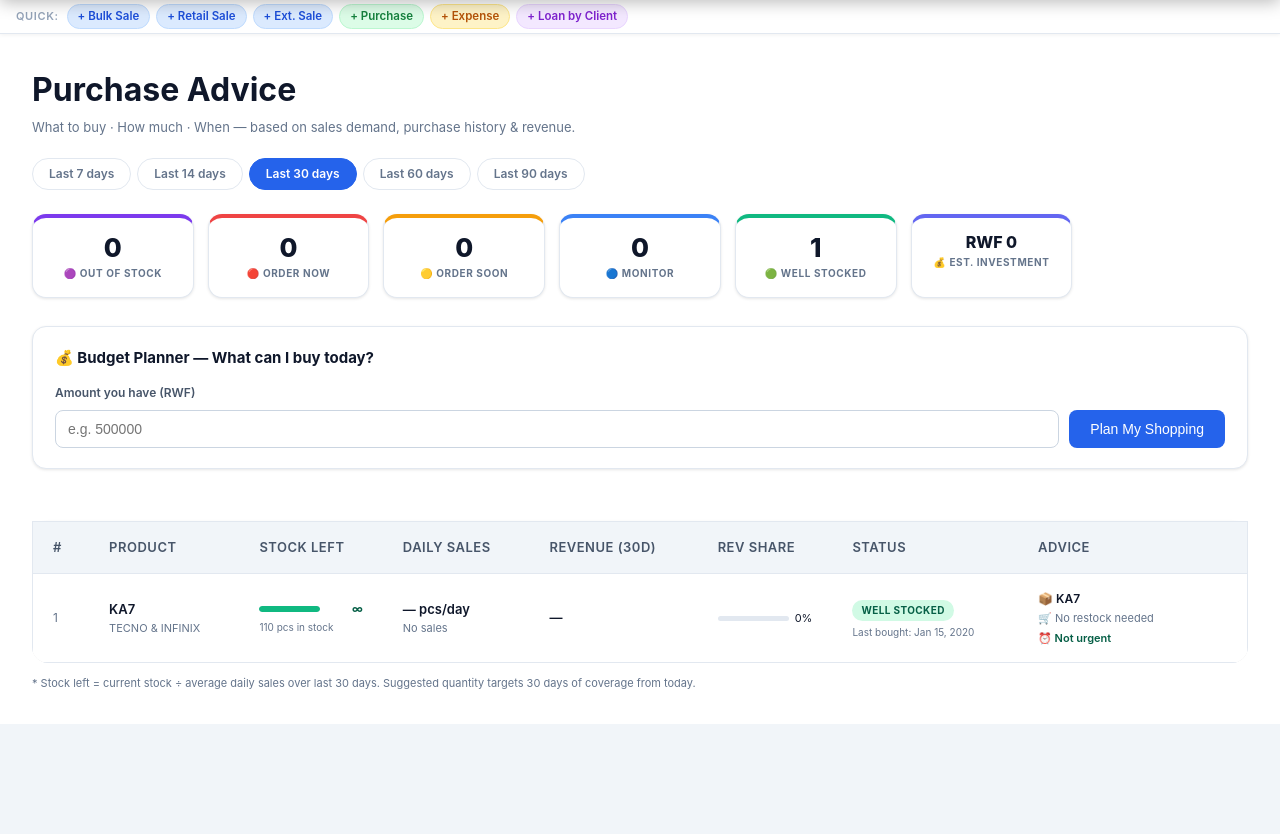
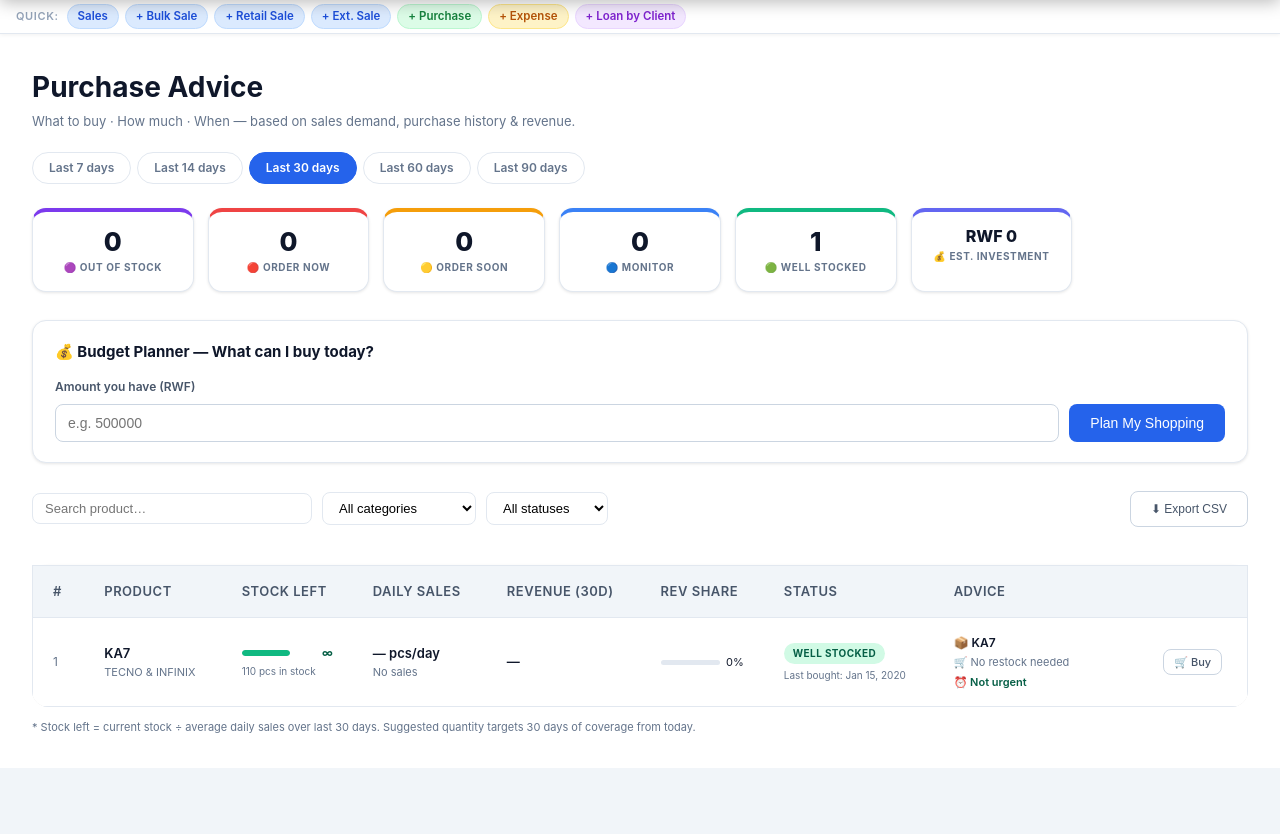
Before and after one commit to GilbertFromRwanda/screen_stock, a PHP site: page /purchase_advice.php in a window 1280 px wide. Shown: the part 52-886 px from the top of the page. Run offline with PHP 8.4, Linux system fonts and the light colour scheme; a user stored in the database is signed in; data comes from the database, SQL or seed files in the repository; tables that the repository leaves empty hold one stand-in row (values such as "Sample post").

Commit message:
improve purchase advice page and misc UI fixes
- Add search/category/status filter bar to purchase advice table
- Add Buy Now button linking to new-purchase with last purchase pre-filled
- Add Export CSV button for the advice table
- Fix rev-share bar scaling to be relative to top product (not arbitrary x3)
- Fix avg_buy_qty SQL to use real AVG instead of last purchase qty
- Fix Order Soon wording to show actual days remaining
- Add Font Awesome to loans.php so action menu icons render
- Add Sales overview link to quickbar in sidebar
- Reduce body font-size to 14px for better content density

Co-Authored-By: Claude Sonnet 4.6 <noreply@anthropic.com>

```diff
--- a/css/style.css
+++ b/css/style.css
@@ -28,6 +28,7 @@
 
 body {
     font-family: 'Inter', -apple-system, BlinkMacSystemFont, 'Segoe UI', sans-serif;
+    font-size: 14px;
     background-color: var(--gray-100);
     color: var(--dark);
     line-height: 1.5;
--- a/purchase_advice.php
+++ b/purchase_advice.php
@@ -76,9 +76,12 @@ SELECT
      WHERE pu.product_id = p.id $cid_and
      ORDER BY pu.purchase_date DESC LIMIT 1) AS last_cost,
 
-    (SELECT pu.quantity FROM purchases pu
+    (SELECT ROUND(AVG(pu.quantity)) FROM purchases pu
+     WHERE pu.product_id = p.id $cid_and) AS avg_buy_qty,
+
+    (SELECT pu.id FROM purchases pu
      WHERE pu.product_id = p.id $cid_and
-     ORDER BY pu.purchase_date DESC LIMIT 1) AS avg_buy_qty
+     ORDER BY pu.purchase_date DESC LIMIT 1) AS last_purchase_id
 
 FROM products p
 LEFT JOIN stock s
@@ -154,9 +157,10 @@ while ($r = mysqli_fetch_assoc($res)) {
         'last_qty'    => (int)$r['last_buy_qty'],
         'last_cost'   => (float)$r['last_cost'],
         'pkg_price'   => (float)$r['pkg_price'],
-        'tier'        => $tier,
-        'badge'       => $badge,
-        'cls'         => $cls,
+        'tier'            => $tier,
+        'badge'           => $badge,
+        'cls'             => $cls,
+        'last_purchase_id'=> $r['last_purchase_id'] ? (int)$r['last_purchase_id'] : null,
     ];
 }
 
@@ -170,6 +174,8 @@ foreach ($products as &$p) {
     $p['rev_share'] = $total_revenue > 0 ? round($p['revenue'] / $total_revenue * 100, 1) : 0;
 }
 unset($p);
+
+$max_rev_share = $products ? max(1, max(array_column($products, 'rev_share'))) : 1;
 
 // Summary counts
 $counts = [4 => 0, 3 => 0, 2 => 0, 1 => 0, 0 => 0];
@@ -376,8 +382,36 @@ foreach ($products as $p) {
             <p>No product data found for this period.</p>
         </div>
         <?php else: ?>
+
+        <!-- Filter bar -->
+        <div style="display:flex;gap:10px;align-items:center;flex-wrap:wrap;margin-bottom:14px;">
+            <input type="text" id="advSearch" placeholder="Search product…"
+                   oninput="filterTable()"
+                   style="flex:1;min-width:160px;max-width:280px;padding:7px 12px;border:1px solid var(--gray-200);border-radius:8px;font-size:13px;">
+            <select id="advCat" onchange="filterTable()"
+                    style="padding:7px 12px;border:1px solid var(--gray-200);border-radius:8px;font-size:13px;background:var(--white);">
+                <option value="">All categories</option>
+                <?php
+                $cats = array_unique(array_filter(array_column($products, 'category')));
+                sort($cats);
+                foreach ($cats as $cat): ?>
+                <option value="<?php echo htmlspecialchars($cat); ?>"><?php echo htmlspecialchars($cat); ?></option>
+                <?php endforeach; ?>
+            </select>
+            <select id="advStatus" onchange="filterTable()"
+                    style="padding:7px 12px;border:1px solid var(--gray-200);border-radius:8px;font-size:13px;background:var(--white);">
+                <option value="">All statuses</option>
+                <option value="out">Out of Stock</option>
+                <option value="urgent">Order Now</option>
+                <option value="soon">Order Soon</option>
+                <option value="monitor">Monitor</option>
+                <option value="ok">Well Stocked</option>
+            </select>
+            <button class="btn btn-secondary" onclick="exportCSV()" style="margin-left:auto;font-size:12px;">⬇ Export CSV</button>
+        </div>
+
         <div class="table-responsive">
-            <table class="table adv-table">
+            <table class="table adv-table" id="advTable">
                 <thead>
                     <tr>
                         <th>#</th>
@@ -388,6 +422,7 @@ foreach ($products as $p) {
                         <th>Rev Share</th>
                         <th>Status</th>
                         <th>Advice</th>
+                        <th></th>
                     </tr>
                 </thead>
                 <tbody>
@@ -424,12 +459,14 @@ foreach ($products as $p) {
                     switch ($p['tier']) {
                         case 4: $when = 'Immediately — out of stock'; break;
                         case 3: $when = 'Order within ' . max(1, round($p['days_left'])) . ' day(s)'; break;
-                        case 2: $when = 'Order within this week'; break;
+                        case 2: $when = 'Order within ~' . max(1, round($p['days_left'])) . ' day(s)'; break;
                         case 1: $when = 'Plan order this month'; break;
                         default: $when = 'Not urgent'; break;
                     }
                 ?>
-                <tr>
+                <tr data-name="<?php echo strtolower(htmlspecialchars($p['name'])); ?>"
+                    data-cat="<?php echo strtolower(htmlspecialchars($p['category'] ?? '')); ?>"
+                    data-cls="<?php echo $p['cls']; ?>">
                     <td style="color:var(--secondary);font-size:12px;"><?php echo $i + 1; ?></td>
                     <td>
                         <div style="font-weight:600;font-size:13px;"><?php echo htmlspecialchars($p['name']); ?></div>
@@ -474,7 +511,7 @@ foreach ($products as $p) {
                     <td style="min-width:90px;">
                         <div class="rev-bar-wrap">
                             <div class="rev-bar-bg">
-                                <div class="rev-bar-fill" style="width:<?php echo min(100, $p['rev_share'] * 3); ?>%"></div>
+                                <div class="rev-bar-fill" style="width:<?php echo min(100, round($p['rev_share'] / $max_rev_share * 100)); ?>%"></div>
                             </div>
                             <span><?php echo $p['rev_share']; ?>%</span>
                         </div>
@@ -497,6 +534,15 @@ foreach ($products as $p) {
                         <div class="advice-how" style="color:var(--secondary);">🛒 <?php echo $how; ?></div>
                         <?php endif; ?>
                         <div class="advice-when <?php echo $when_cls; ?>">⏰ <?php echo $when; ?></div>
+                    </td>
+                    <td>
+                        <?php if ($p['last_purchase_id']): ?>
+                        <a href="new-purchase.php?repeat=<?php echo $p['last_purchase_id']; ?>"
+                           class="btn btn-secondary"
+                           style="font-size:11px;padding:4px 10px;white-space:nowrap;">
+                            🛒 Buy
+                        </a>
+                        <?php endif; ?>
                     </td>
                 </tr>
                 <?php endforeach; ?>
@@ -526,6 +572,7 @@ var PRODUCTS = <?php
         'badge'     => $p['badge'],
         'cls'       => $p['cls'],
         'revenue'   => $p['revenue'],
+        'rev_share' => $p['rev_share'],
     ], $products), JSON_HEX_TAG | JSON_HEX_AMP);
 ?>;
 
@@ -655,6 +702,53 @@ function clearPlan() {
 function esc(s) {
     return String(s).replace(/&/g,'&amp;').replace(/</g,'&lt;').replace(/>/g,'&gt;');
 }
+
+function filterTable() {
+    var search = document.getElementById('advSearch').value.toLowerCase();
+    var cat    = document.getElementById('advCat').value.toLowerCase();
+    var status = document.getElementById('advStatus').value;
+    var rows   = document.querySelectorAll('#advTable tbody tr');
+    var idx    = 1;
+    rows.forEach(function(row) {
+        var name = row.dataset.name || '';
+        var rc   = row.dataset.cat  || '';
+        var cls  = row.dataset.cls  || '';
+        var show = (!search || name.includes(search))
+                && (!cat    || rc === cat)
+                && (!status || cls === status);
+        row.style.display = show ? '' : 'none';
+        if (show) row.cells[0].textContent = idx++;
+    });
+}
+
+function exportCSV() {
+    var headers = ['#','Product','Category','Stock (pcs)','Daily Sales (pcs/day)','Revenue','Rev Share %','Status','Suggested (pkgs)','Cost/pkg'];
+    var rows = [headers];
+    PRODUCTS.forEach(function(p, i) {
+        rows.push([
+            i + 1,
+            p.name,
+            p.category || '',
+            '',
+            '',
+            p.revenue,
+            p.rev_share !== undefined ? p.rev_share : '',
+            p.badge,
+            p.suggested,
+            p.last_cost
+        ]);
+    });
+    var csv = rows.map(function(r) {
+        return r.map(function(c) {
+            var s = String(c);
+            return s.includes(',') || s.includes('"') ? '"' + s.replace(/"/g,'""') + '"' : s;
+        }).join(',');
+    }).join('\n');
+    var a = document.createElement('a');
+    a.href = 'data:text/csv;charset=utf-8,' + encodeURIComponent(csv);
+    a.download = 'purchase_advice.csv';
+    a.click();
+}
 </script>
 </body>
 </html>
--- a/sidebar.php
+++ b/sidebar.php
@@ -102,6 +102,7 @@ $role = $_SESSION['role'] ?? 'staff';
 <!-- Quick-access bar -->
 <div class="quickbar" id="quickbar">
     <span class="qb-label">Quick:</span>
+    <a href="sales.php"         class="qb-btn qb-sale">Sales</a>
     <a href="sale_bulk.php"     class="qb-btn qb-sale">+ Bulk Sale</a>
     <a href="sale_retail.php"   class="qb-btn qb-sale">+ Retail Sale</a>
     <a href="sale_external.php" class="qb-btn qb-sale">+ Ext. Sale</a>
```
Also changed, not shown: loans.php (+6 -4 lines).
